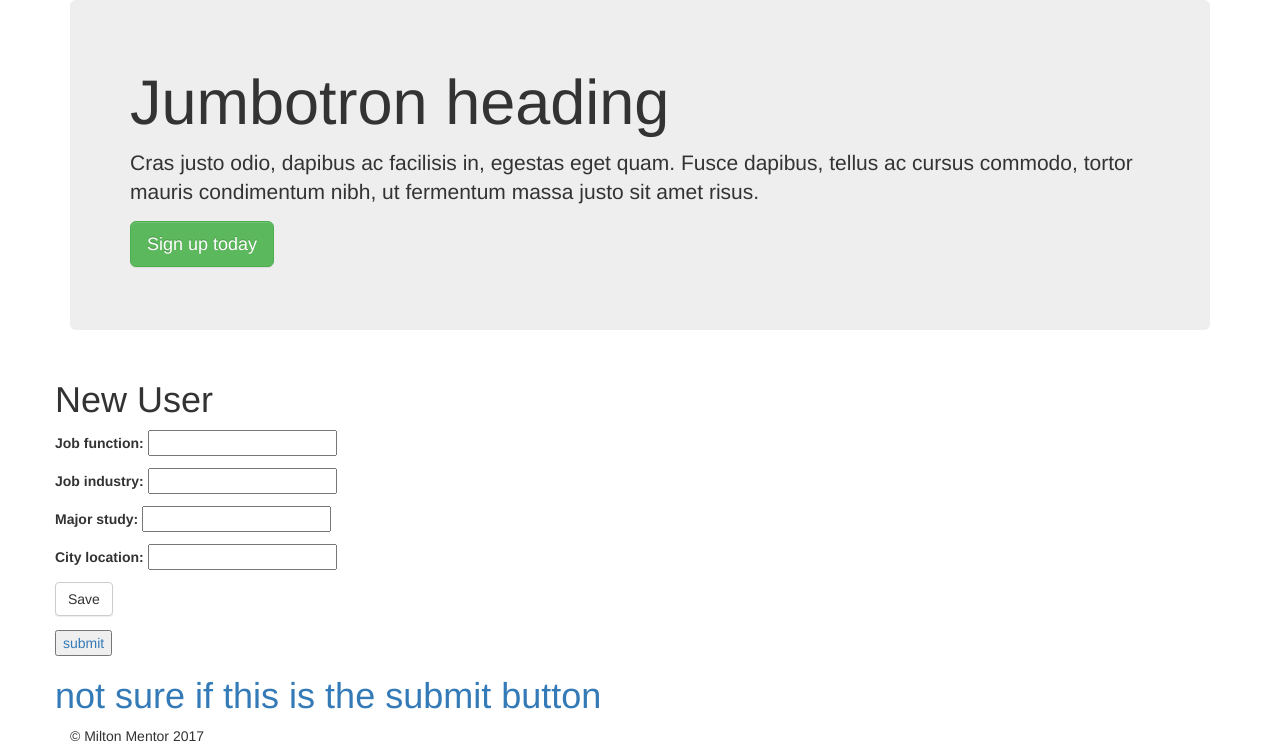
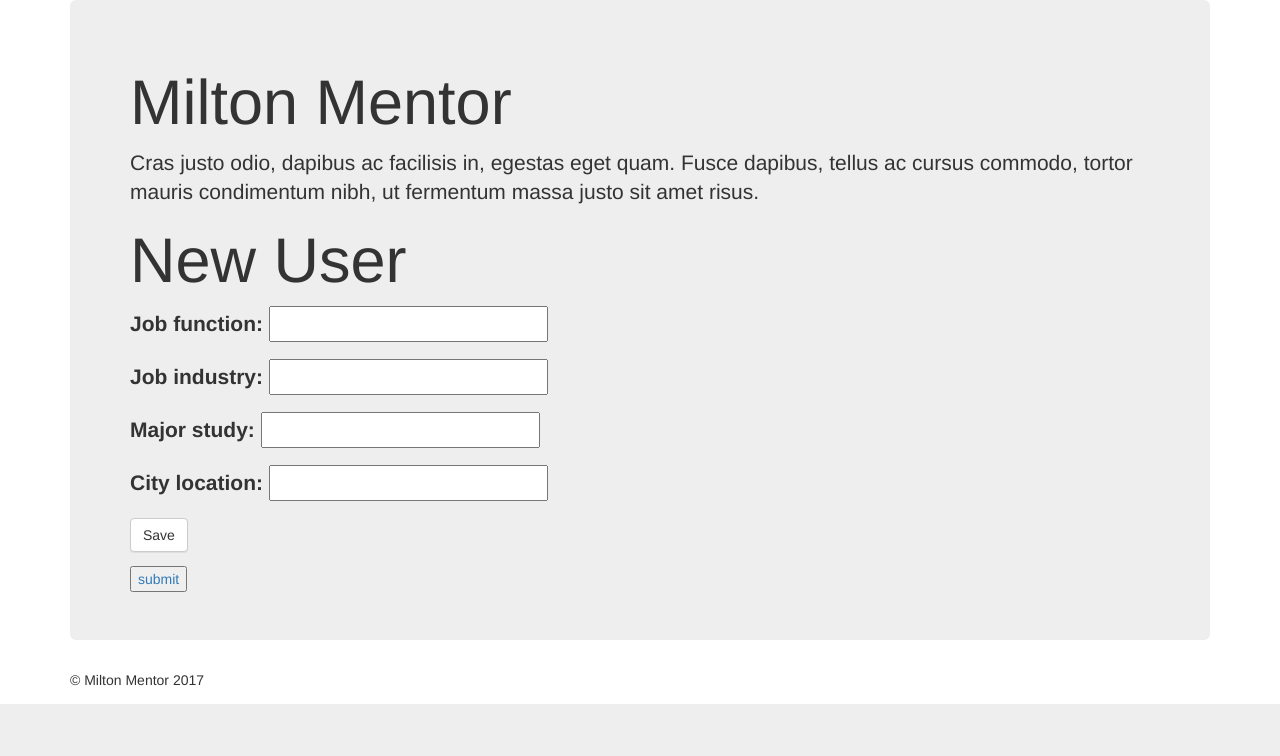
Before and after one commit to KC2004/MiltonMentor, a Django app: page / in a window 1280 px wide. Shown: the part 96-852 px from the top of the page. After the commit the page ends 800 px from the top, so only its background shows below. Run offline with Django 3.2, Linux system fonts and the light colour scheme; some libraries are stand-ins or nearby versions.

Commit message:
put form in jumbotron"

```diff
--- a/MentorApp/templates/MentorApp/base.html
+++ b/MentorApp/templates/MentorApp/base.html
@@ -1,7 +1,7 @@
 {% load staticfiles %}
 <html>
     <head>
-        <title>MiltonMentor</title>
+        <title>Milton Mentor</title>
 
         <meta charset="utf-8">
     <meta name="viewport" content="width=device-width, initial-scale=1, shrink-to-fit=no">
@@ -40,25 +40,19 @@
         <h3 class="text-muted">More Information</h3>
       </header>
 
-
-
-
       <main role="main">
 
         <div class="jumbotron">
-          <h1 class="display-3">Jumbotron heading</h1>
+          <h1 class="display-3">Milton Mentor</h1>
           <p class="lead">Cras justo odio, dapibus ac facilisis in, egestas eget quam. Fusce dapibus, tellus ac cursus commodo, tortor mauris condimentum nibh, ut fermentum massa justo sit amet risus.</p>
-          <p><a class="btn btn-lg btn-success" href="#" role="button">Sign up today</a></p>
-        </div>
 
-        <div class="row marketing">
-            {% block content %}
-            {% endblock %}
+          {% block content %}
+          {% endblock %}
 
-                        <a href="{% url 'create_user' %}" class="top-menu"><button>submit</button></a>
-        <h1><a href="/">not sure if this is the submit button</a></h1>
-
-        </div> <!--row-->
+          <a href="{% url 'create_user' %}" class="top-menu">
+            <button>submit</button>
+          </a>
+        </div><!--jumbotron-->
 
       </main> <!-- main-->
 
```
